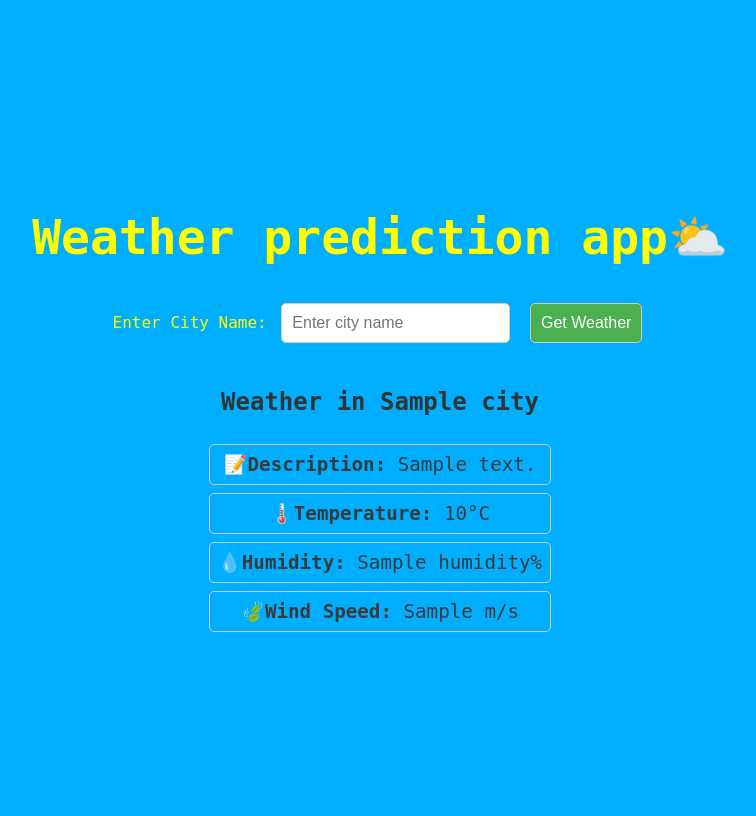
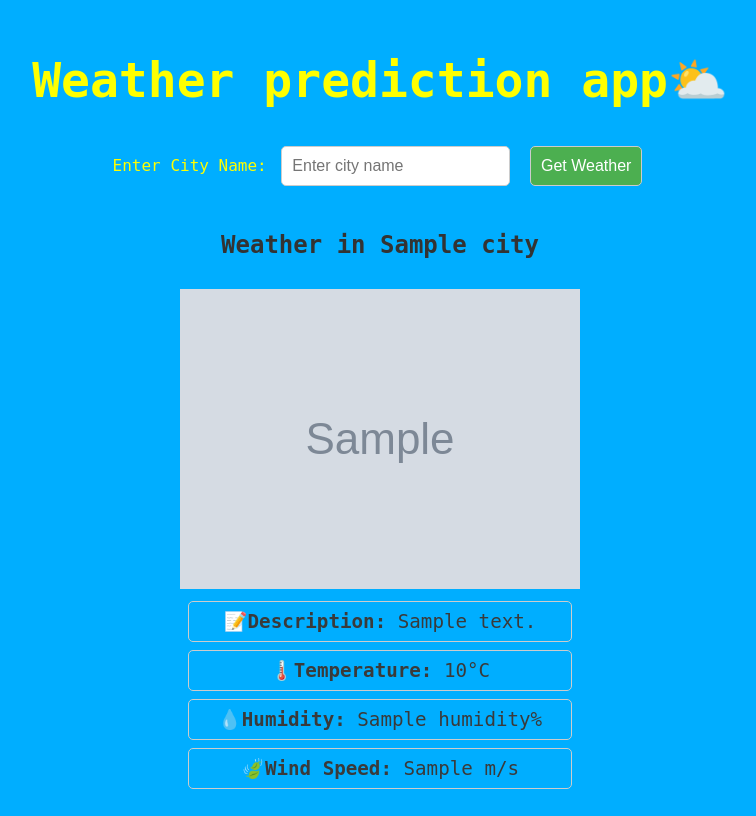
Before and after one commit to Ronald-8-ball/Weather-prediction-app-Flask, a Flask app: template Templates/Index.html in a window 1280 px wide. Shown: the whole page, without its empty margins (260-1016 px from the left). Run offline with Flask 3, Linux system fonts and the light colour scheme; the template is opened without the code that fills it: most values are stand-ins (such as "Sample title", 1, 10 or a date in 2020); grey boxes marked "Sample" are stand-in pictures.

Commit message:
Weather App Project

```diff
--- a/Templates/Index.html
+++ b/Templates/Index.html
@@ -25,7 +25,7 @@
         <h2>Weather in {{ weather.city }}</h2>
         <div id="weatherdetails-container">
             <!-- Display Weather Details -->
-                <!-- <img src="{{ weather.icon }}" alt="Weather Icon"> -->
+                <img src="{{ weather.icon }}" alt="Weather Icon">
                 <p><strong>📝Description:</strong> {{ weather.description }}</p>
                 <p><strong>🌡️Temperature:</strong> {{ weather.temperature }}°C</p>
                 <p><strong>💧Humidity:</strong> {{ weather.humidity }}%</p>
```
